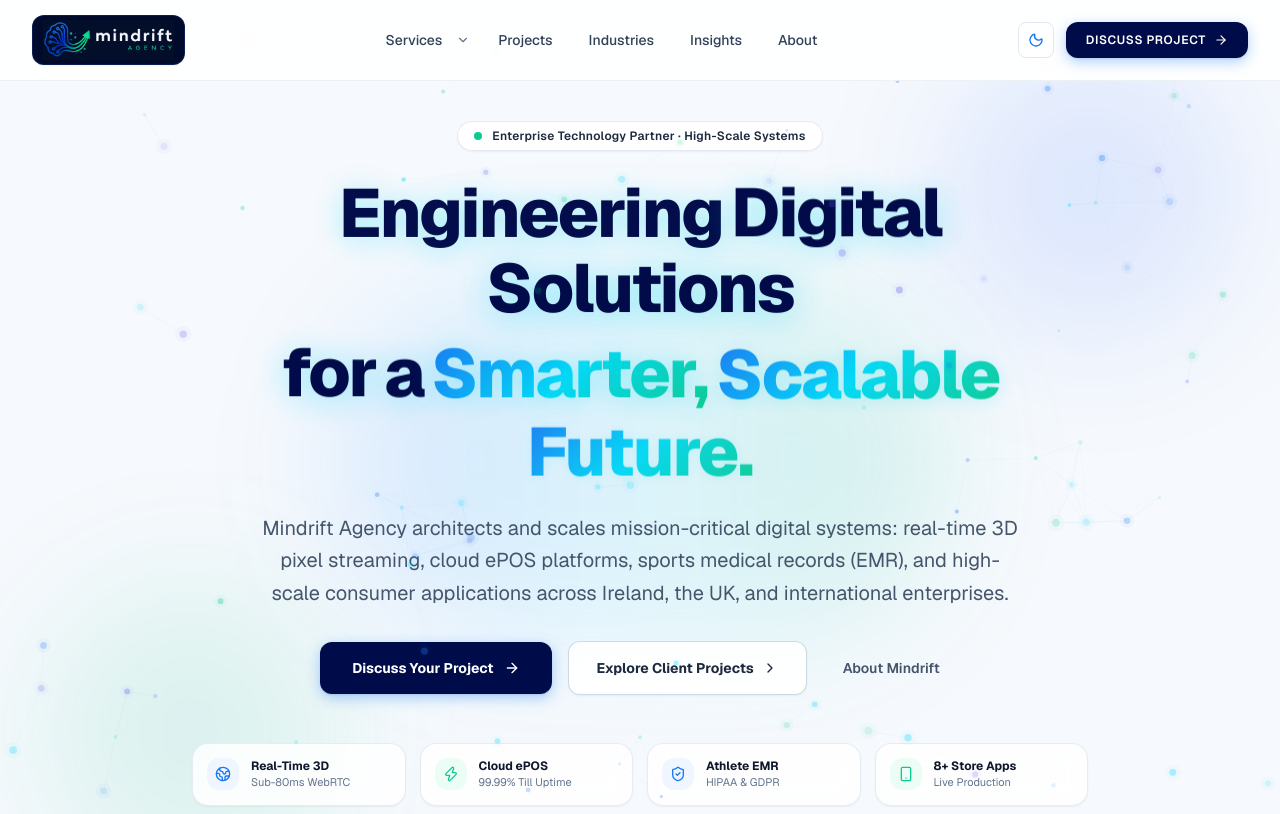
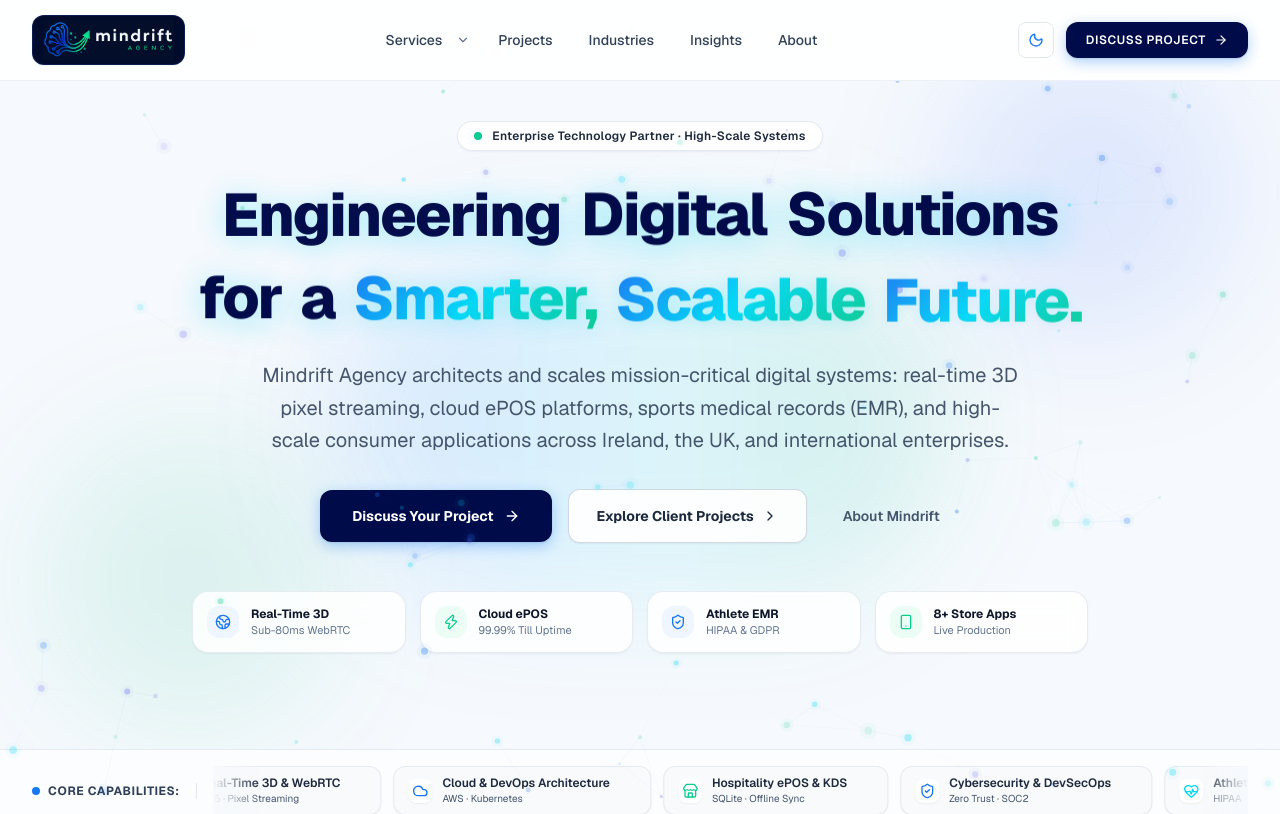
Before and after one commit to imtiaz-ahmmed/mindrift-website, a Next.js app: page / in a window 1280 px wide. Shown: the top 814 px of the page. Built offline with nearby package versions, Linux system fonts and the light colour scheme; no server answers.

Commit message:
feat: format hero headline strictly into two distinct lines with chained soft movement

```diff
--- a/src/components/sections/hero.tsx
+++ b/src/components/sections/hero.tsx
@@ -55,19 +55,23 @@
           <span className="tracking-wide">Enterprise Technology Partner · High-Scale Systems</span>
         </div>
 
-        {/* Formal Tech Headline with Chained Soft Word Movement */}
-        <h1 className="text-3xl sm:text-5xl md:text-6xl lg:text-[4.25rem] font-extrabold tracking-[-0.03em] leading-[1.12] text-center max-w-4xl mx-auto my-2 select-none">
-          <ChainedWord word="Engineering" delay="0s" />
-          <ChainedWord word="Digital" delay="0.3s" />
-          <ChainedWord word="Solutions" delay="0.6s" />
-          <br className="hidden sm:inline" />
-          <span className="inline-block mt-1 sm:mt-2">
+        {/* Strictly 2-Line Formal Tech Headline with Chained Soft Movement */}
+        <h1 className="text-2xl sm:text-4xl md:text-5xl lg:text-6xl font-extrabold tracking-[-0.03em] leading-[1.22] text-center max-w-5xl mx-auto my-3 select-none flex flex-col items-center justify-center gap-1.5 sm:gap-2.5">
+          {/* Line 1: Engineering Digital Solutions */}
+          <div className="flex items-center justify-center flex-wrap sm:flex-nowrap gap-x-2 sm:gap-x-3">
+            <ChainedWord word="Engineering" delay="0s" />
+            <ChainedWord word="Digital" delay="0.3s" />
+            <ChainedWord word="Solutions" delay="0.6s" />
+          </div>
+
+          {/* Line 2: for a Smarter, Scalable Future. */}
+          <div className="flex items-center justify-center flex-wrap sm:flex-nowrap gap-x-1.5 sm:gap-x-2.5">
             <ChainedWord word="for" delay="0.9s" />
             <ChainedWord word="a" delay="1.1s" />
             <ChainedWord word="Smarter," delay="1.35s" gradient={true} />
             <ChainedWord word="Scalable" delay="1.65s" gradient={true} />
             <ChainedWord word="Future." delay="1.95s" gradient={true} />
-          </span>
+          </div>
         </h1>
 
         {/* Centered Supporting Copy */}
```
